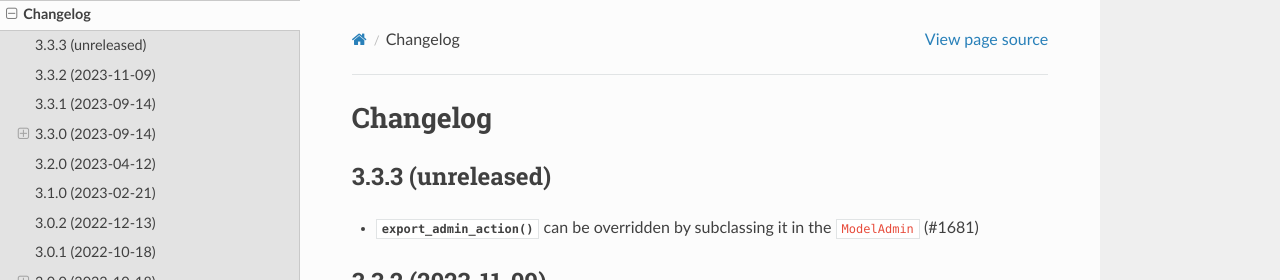
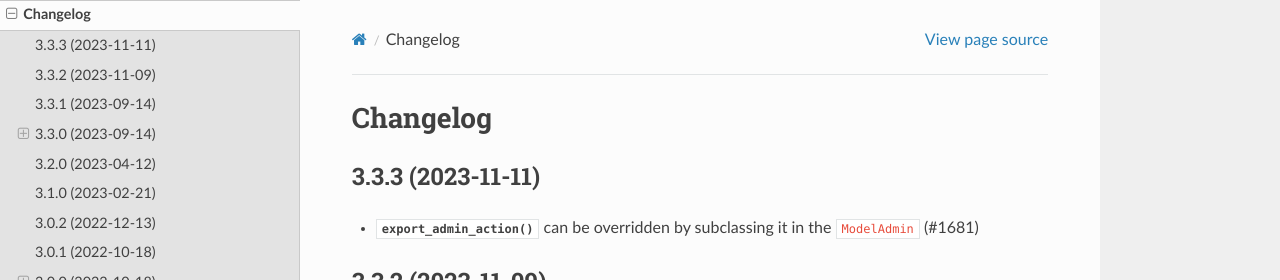
Before and after one commit to django-import-export/django-import-export, a Sphinx documentation site: the page built from docs/changelog.rst, in a window 1280 px wide and 900 px high. Shown: the top 280 px of the window. Built offline with Sphinx 7.4.7 and the Read the Docs theme 2.0.0, drawn with Linux system fonts in a browser that asks for light colours; pages that are not in the unit, such as notebooks, are missing from menus.

Commit message:
Preparing release 3.3.3

```diff
--- a/docs/changelog.rst
+++ b/docs/changelog.rst
@@ -1,7 +1,7 @@
 Changelog
 =========
 
-3.3.3 (unreleased)
+3.3.3 (2023-11-11)
 ------------------
 
 - :meth:`~import_export.admin.ExportActionMixin.export_admin_action` can be overridden by subclassing it in the
--- a/import_export/__init__.py
+++ b/import_export/__init__.py
@@ -1 +1 @@
-__version__ = "3.3.3.dev0"
+__version__ = "3.3.3"
```
